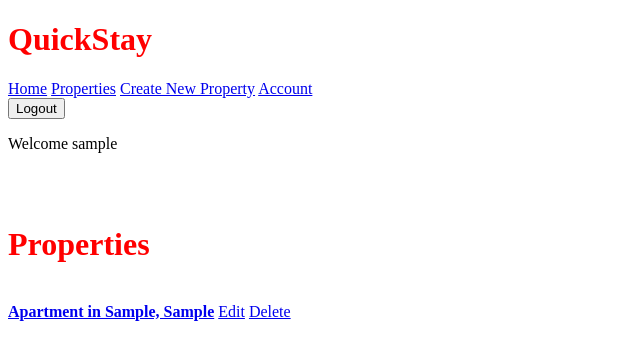
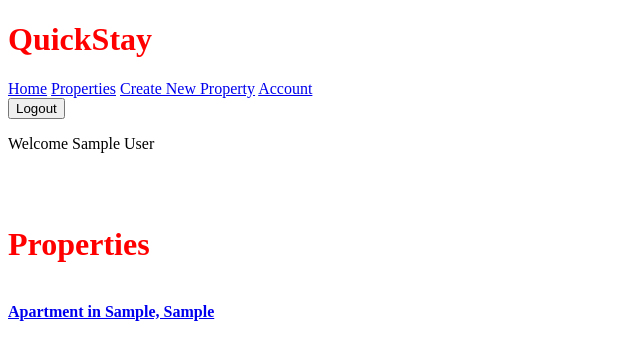
Before and after one commit to Nehemy/Quickstay, a Django app: page /properties/ in a window 1280 px wide. Shown: the top 360 px of the page, without its empty margins (0-640 px from the left). Run offline with Django 5.2, Linux system fonts and the light colour scheme; a user stored in the database is signed in; tables that the repository leaves empty hold one stand-in row (values such as "Sample post").

Commit message:
Updated base, index html and properties list page

```diff
--- a/listings/templates/listings/properties.html
+++ b/listings/templates/listings/properties.html
@@ -8,8 +8,6 @@
 {% for property in properties %}
 <a href="{% url 'property-details' property.pk %}">
     <strong>{{ property.property_type|title }} in {{ property.city }}, {{ property.country }}</strong></a>
-    <a href="{% url 'update-property' property.id %}">Edit</a>
-    <a href="{% url 'delete-property' property.id %}">Delete</a>
 <br>
 {% endfor %}
 {% endblock %}
--- a/listings/templates/listings/property_details.html
+++ b/listings/templates/listings/property_details.html
@@ -10,7 +10,7 @@
 <p>$ {{ property.price }}</p>
 <hr>
 {% if property.host%}
-<p>Host: {{ property.host.name }}</p>
+<p>Host: <a href="{% url 'public-profile' property.host.pk %}">{{ property.host.name }}</a></p>
 <hr>
 {% endif %}
 <br>
--- a/templates/base.html
+++ b/templates/base.html
@@ -11,14 +11,16 @@
 <h1>QuickStay</h1>
 <a href="{% url 'home' %}">Home</a>
 <a href="{% url 'properties' %}">Properties</a>
-{% if user.is_authenticated %}
+{% if user.is_authenticated%}
+{% if user.profile.user_type == 'host'%}
 <a href="{% url 'property-create' %}">Create New Property</a>
+{% endif %}
 <a href="{% url 'account' %}">Account</a>
 <form action="{% url 'logout' %}" method="POST">
     {% csrf_token %}
     <button type="submit">Logout</button>
 </form>
-<p>Welcome {{user.username}}</p>
+<p>Welcome {{user.profile.name}}</p>
 {% else %}
 <a href="{% url 'login' %}">Login</a>
 <a href="{% url 'register' %}">Create an account</a>
--- a/templates/index.html
+++ b/templates/index.html
@@ -5,5 +5,5 @@
 
 <h1>Home</h1>
 
-
+<a href="{% url 'properties' %}"><h3>View More Properties</h3></a>
 {% endblock %}
```
